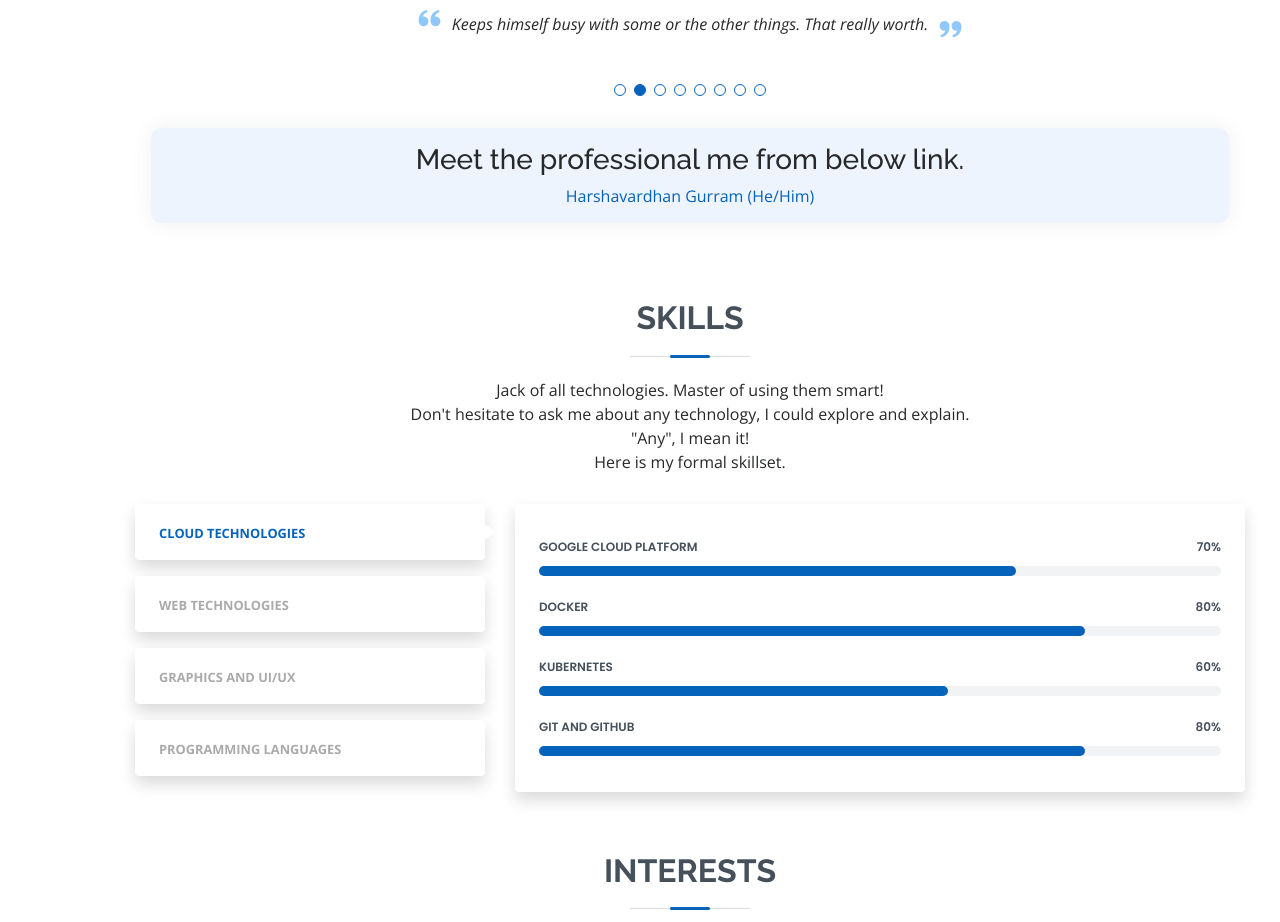
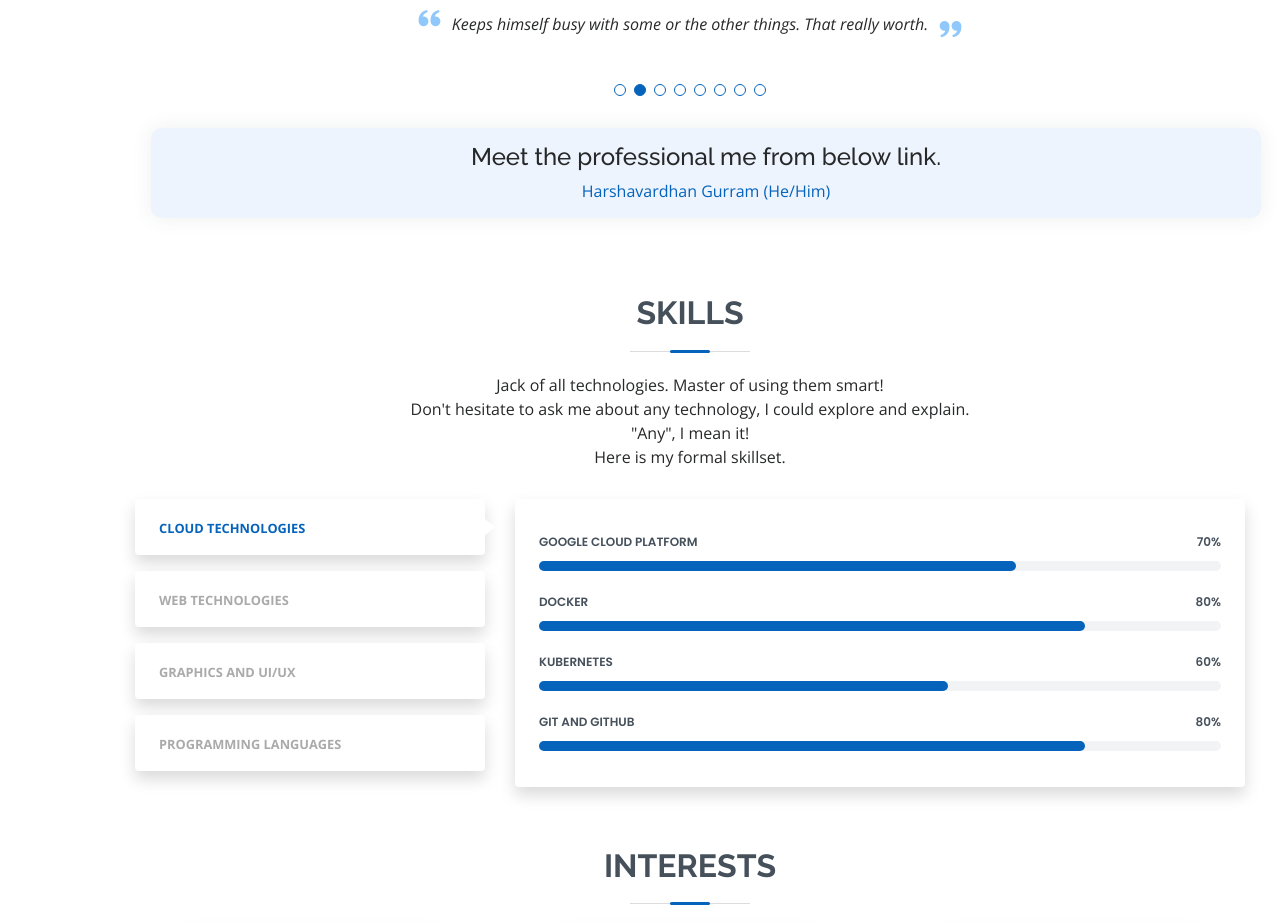
Before and after one commit to HarshavardhanNetha/HarshavardhanNetha.github.io, a plain HTML site: page index.html in a window 1280 px wide. Shown: the part 1100-2022 px from the top of the page. Drawn offline with nearby package versions, Linux system fonts and the light colour scheme.

```diff
--- a/index.html
+++ b/index.html
@@ -184,8 +184,8 @@
           <div class="swiper-pagination"></div>
         </div>
 
-        <div class="badge-base LI-profile-badge" data-locale="en_US" data-size="large" id="prof-me" data-theme="light" data-type="HORIZONTAL" data-vanity="harsha-netha" data-version="v1">
-          <h3>Meet the professional me from below link.</h3>
+        <div class="badge-base LI-profile-badge container" data-aos="fade-up" data-locale="en_US" data-size="large" id="prof-me" data-theme="light" data-type="HORIZONTAL" data-vanity="harsha-netha" data-version="v1">
+          <h4>Meet the professional me from below link.</h4>
 
           <a class="badge-base__link LI-simple-link" href="https://in.linkedin.com/in/harsha-netha?trk=profile-badge">Harshavardhan Gurram (He/Him)</a></div>
 
```
